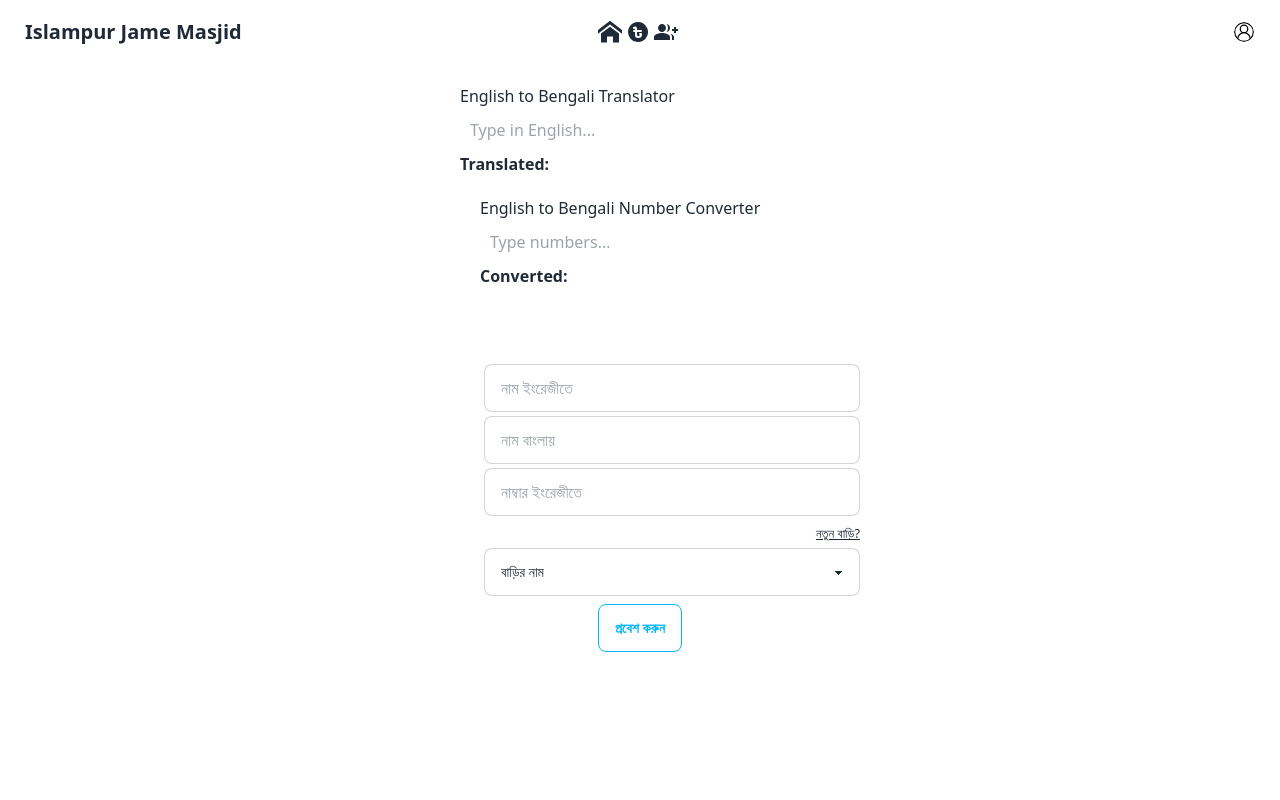
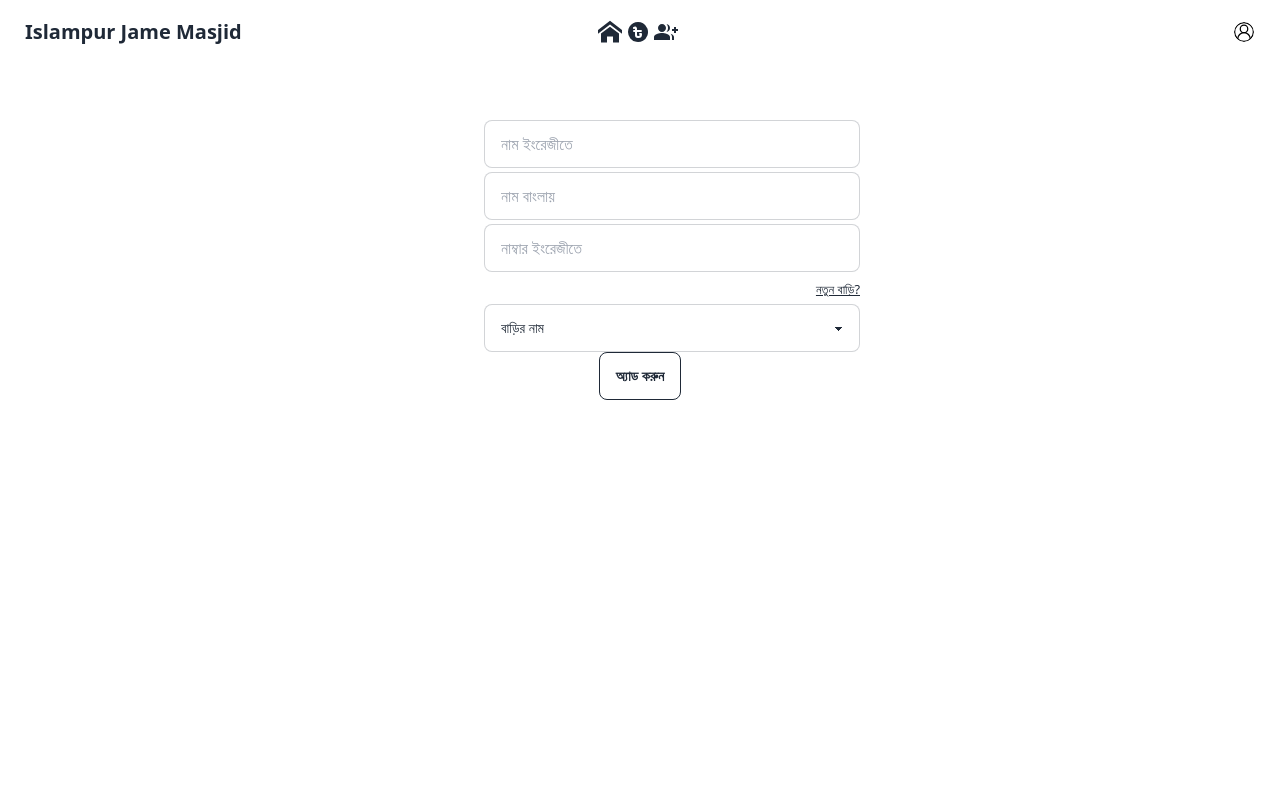
Before and after one commit to AdnaNation/Islampur-Jame-Masjid, a React (Vite) app: page /addUser in a window 1280 px wide. Shown: the top 800 px of the page. Built offline with nearby package versions, Linux system fonts and the light colour scheme.

Commit message:
add: user data

```diff
--- a/package.json
+++ b/package.json
@@ -14,6 +14,7 @@
     "axios": "^1.7.9",
     "react": "^18.3.1",
     "react-dom": "^18.3.1",
+    "react-hook-form": "^7.54.2",
     "react-icons": "^5.4.0",
     "react-router-dom": "^7.1.3"
   },
--- a/src/pages/AddUser.jsx
+++ b/src/pages/AddUser.jsx
@@ -1,123 +1,94 @@
-import { useState } from "react";
+import { useEffect, useState } from "react";
 
 const AddUser = () => {
     const [newHome, setNewHome] = useState(false);
+    const [unpaidMonthsCount, setUnpaidMonthsCount] = useState(0);
     const toggleNewHome = () => {
         setNewHome(!newHome);
     };
-  const [text, setText] = useState("");
-  const [translatedText, setTranslatedText] = useState("");
-  const [number, setNumber] = useState("");
-  const [convertedText, setConvertedText] = useState("");
 
-  const numberMap = {
-    0: "০",
-    1: "১",
-    2: "২",
-    3: "৩",
-    4: "৪",
-    5: "৫",
-    6: "৬",
-    7: "৭",
-    8: "৮",
-    9: "৯",
+
+    /......................./
+
+    const payMonth = {
+      January: 'unpaid',
+      February: 'unpaid',
+      March: 'unpaid',
+      April: 'unpaid',
     };
 
-  const convertToBengaliNumbers = (input) => {
-    return input.replace(/\d/g, (digit) => numberMap[digit]);
-  };
+  // Get the current month index
+const currentMonthIndex = new Date().getMonth();
+// Get all months in order
+const monthNames = Object.keys(payMonth);
 
-  const translateText = async (inputText) => {
-    if (!inputText) {
-      setTranslatedText("");
-      return;
+const countUnpaidMonths = ()=>{
+   let unpaidCount = 0;
+  for (let i = 0; i <= currentMonthIndex; i++){
+    if(payMonth[monthNames[i]] === "unpaid"){
+      unpaidCount++;
+    }
+  }
+  return unpaidCount;
 }
 
-    try {
-      const response = await fetch(
-        `https://api.mymemory.translated.net/get?q=${encodeURIComponent(
-          inputText
-        )}&langpair=en|bn`
-      );
-      const data = await response.json();
-      setTranslatedText(data.responseData.translatedText);
-    } catch (error) {
-      console.error("Translation error:", error);
+useEffect(() => {
+  setUnpaidMonthsCount(countUnpaidMonths());
+// eslint-disable-next-line react-hooks/exhaustive-deps
+}, []);
+
+//  console.log(unpaidMonthsCount);
+
+
+ const handleSubmit = (e)=>{
+  e.preventDefault();
+  const form = e.target;
+  const Name = form.NameEn.value;
+  const NameBn = form.NameBn.value;
+  const Number = form.Number.value;
+  const HomeName = form.HomeName.value;
+  console.log(Name, NameBn, Number, HomeName);
 }
-  };
-
-  const handleChange = (e) => {
-    const value = e.target.value;
-    setText(value);
-    translateText(value);
-  };
-
-  const handleChangeNum = (e) => {
-    const value = e.target.value;
-    setNumber(value);
-    setConvertedText(convertToBengaliNumbers(value));
-  };
 
   return (
-    <div style={{ padding: "20px", maxWidth: "400px", margin: "auto" }}>
-      <h3>English to Bengali Translator</h3>
+    <div className=" mx-auto md:max-w-80 space-y-2 mt-14">
+   <form onSubmit={handleSubmit}>
+   <div className="form-control md:w-96 w-72 px-1 mx-auto space-y-1">
       <input
         type="text"
-        placeholder="Type in English..."
-        value={text}
-        onChange={handleChange}
-        style={{ width: "100%", padding: "10px", fontSize: "16px" }}
-      />
-      <p>
-        <strong>Translated:</strong> {translatedText}
-      </p>
-
-      {/* numberMap */}
-
-      <div style={{ padding: "20px", maxWidth: "400px", margin: "auto" }}>
-        <h3>English to Bengali Number Converter</h3>
-        <input
-          type="text"
-          placeholder="Type numbers..."
-          value={number}
-          onChange={handleChangeNum}
-          style={{ width: "100%", padding: "10px", fontSize: "16px" }}
-        />
-        <p>
-          <strong>Converted:</strong> {convertedText}
-        </p>
-      </div>
-
-      {/* ............... */}
-      <div className=" mx-auto md:max-w-80 space-y-2 mt-14">
-        <label className="form-control md:w-96 w-72 px-1 mx-auto space-y-1">
-          <input
-            type="text"
+        name="NameEn"
         placeholder="নাম ইংরেজীতে "
+        required
         className="input input-bordered w-full"
       />
 
       <input
         type="text"
+        name="NameBn"
         placeholder="নাম বাংলায়"
+        required
         className="input input-bordered w-full"
       />
       <input
         type="text"
+        name="Number"
         placeholder="নাম্বার ইংরেজীতে"
+        required
         className="input input-bordered w-full"
       />
 
       <p className="text-right">
-            <button onClick={toggleNewHome}><small className="underline">{newHome? "পুরাতন বাড়ি?": "নতুন বাড়ি?"}</small></button>
+        <p onClick={toggleNewHome}><small className="underline">{newHome? "পুরাতন বাড়ি?": "নতুন বাড়ি?"}</small></p>
       </p>
 
     {
         newHome?  <input
         type="text"
+        name="HomeName"
         placeholder="বাড়ির নাম বাংলায়"
+        required
         className="input input-bordered w-full"
-          /> :  <select className="select select-bordered w-full ">
+      /> :  <select className="select select-bordered w-full " name="HomeName" >
       <option disabled selected>
       বাড়ির নাম
       </option>
@@ -126,13 +97,12 @@ const AddUser = () => {
     </select>
     }
 
-        </label>
+    </div>
     <div className="text-center">
-          <button className="btn btn-outline btn-info" type="button">
-            প্রবেশ করুন
-          </button>
+
+      <input type="submit" value="অ্যাড করুন" className="btn btn-outline" />
     </div>
-      </div>
+   </form>
   </div>
   );
 };
```
Also changed, not shown: 1 other file (tests, documents, lock files or other folders). Lines whose indentation alone changed are shown as unchanged.
